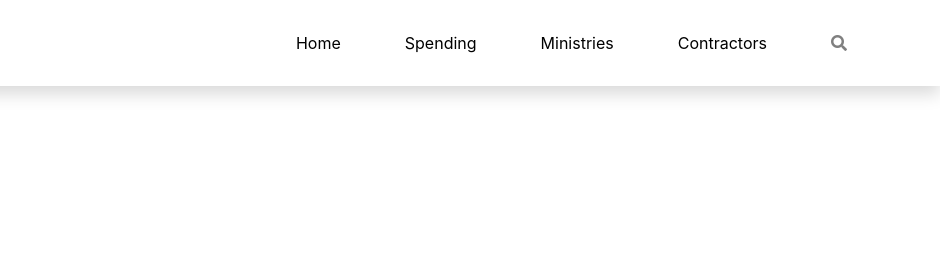
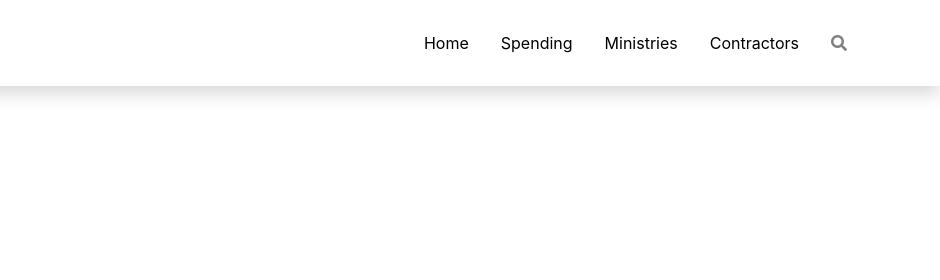
Before and after one commit to hngi/FGExpense-frontend, a plain HTML site: page header_footer.html in a window 1280 px wide. Shown: the top 280 px of the page, 340-1280 px from the left. Drawn offline with nearby package versions, Linux system fonts and the light colour scheme.

Commit message:
made minor chages to header

```diff
--- a/header_footer.html
+++ b/header_footer.html
@@ -12,7 +12,7 @@
 </head>
 <body>
 	<!-------------Header starts here-------------->
-	<nav class="navbar navbar-toggleable-md navbar-expand-md sticky-top shadow p-3 mb-5" role="navigation">
+		<nav class="navbar navbar-toggleable-md navbar-expand-md shadow p-3 mb-5" role="navigation">
 			<div class="container">
 			<a class="navbar-brand" href="#"><img src="Logo.png"></a>
 			<button data-toggle="collapse" class="navbar-toggler" data-target="#navcol-1">
@@ -20,16 +20,16 @@
 	        </button>
 	      	<div class="collapse navbar-collapse" id="navcol-1">
 	            <ul class="nav navbar-nav ml-auto">
-                <li class="nav-item mr-5" role="presentation">
+	                <li class="nav-item mr-3" role="presentation">
 	                    <a class="nav-link" href="index.html">Home</a>
 	                </li>
-                <li class="nav-item mr-5" role="presentation">
+	                <li class="nav-item mr-3" role="presentation">
 	                    <a class="nav-link" href="expense_report.html">Spending</a>
 	                </li>
-                <li class="nav-item mr-5" role="presentation">
+	                <li class="nav-item mr-3" role="presentation">
 	                    <a class="nav-link active" href="miistry_list.html">Ministries</a>
 	                </li>
-                <li class="nav-item mr-5" role="presentation">
+	                <li class="nav-item mr-3" role="presentation">
 	                    <a class="nav-link" href="contracts_awarded.html">Contractors</a>
 	                </li>
 	                <a class="nav-link" href=""><i class="fa fa-search inp"></i></a>
@@ -37,7 +37,6 @@
 	        </div>
 	  		</div>
 	    </nav><br><br><br><br><br><br><br><br><br><br><br><br><br>
-
     <!-------------Header ends here-------------->
 
 
```
Lines whose indentation alone changed are shown as unchanged.
